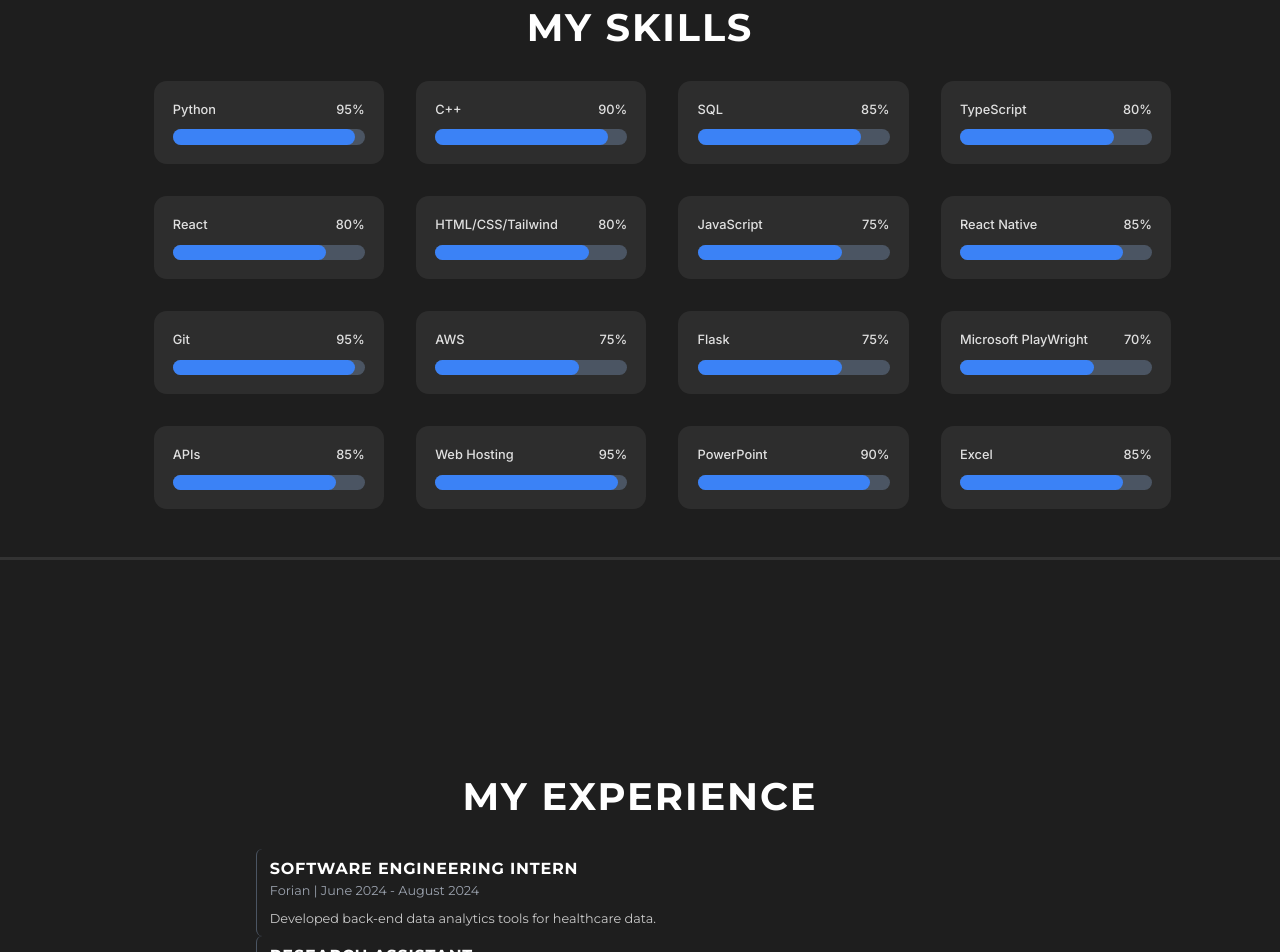
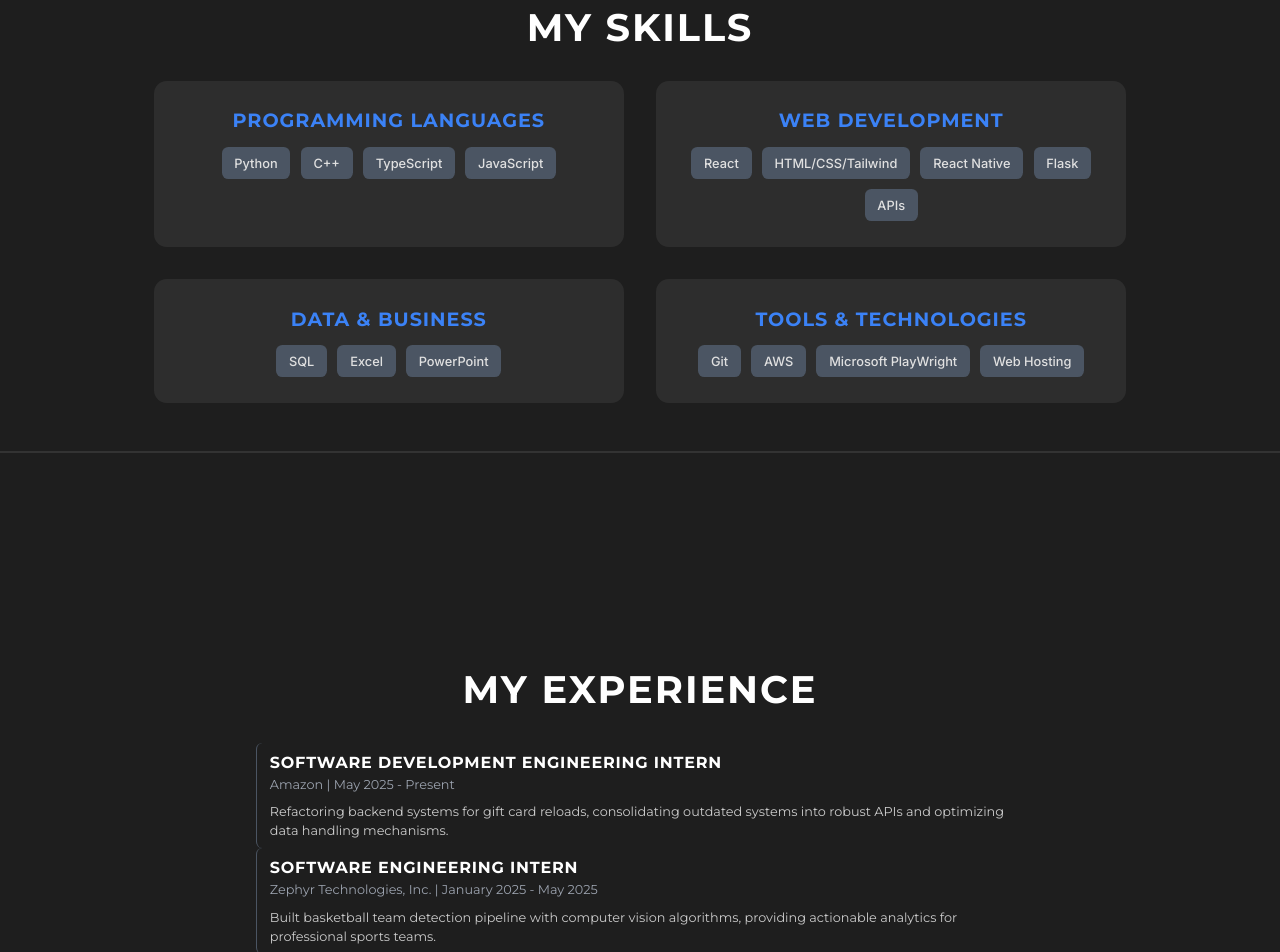
Before and after one commit to calebjlee/personal-website, a Next.js app: page / in a window 1280 px wide. Shown: the part 1980-2932 px from the top of the page. Built offline with nearby package versions, Linux system fonts and the light colour scheme.

Commit message:
updated website for 2025

```diff
--- a/src/app/page.tsx
+++ b/src/app/page.tsx
@@ -9,31 +9,43 @@ import { Code, Database, Bot, ChartCandlestick, HeartPulse, X, HandHelping } fro
 import ProjectCard from "../components/projectCard";
 
 export default function Home() {
-  const skills = [
-    { name: "Python", level: 95 },
-    { name: "C++", level: 90 },
-    { name: "SQL", level: 85 },
-    { name: "TypeScript", level: 80 },
-    { name: "React", level: 80 },
-    { name: "HTML/CSS/Tailwind", level: 80 },
-    { name: "JavaScript", level: 75 },
-    { name: "React Native", level: 85 },
-    { name: "Git", level: 95 },
-    { name: "AWS", level: 75 },
-    { name: "Flask", level: 75 },
-    { name: "Microsoft PlayWright", level: 70 },
-    { name: "APIs", level: 85 },
-    { name: "Web Hosting", level: 95 },
-    { name: "PowerPoint", level: 90 },
-    { name: "Excel", level: 85 },
+  const skillCategories = [
+    {
+      category: "Programming Languages",
+      skills: ["Python", "C++", "TypeScript", "JavaScript"]
+    },
+    {
+      category: "Web Development",
+      skills: ["React", "HTML/CSS/Tailwind", "React Native", "Flask", "APIs"]
+    },
+    {
+      category: "Data & Business",
+      skills: ["SQL", "Excel", "PowerPoint"]
+    },
+    {
+      category: "Tools & Technologies",
+      skills: ["Git", "AWS", "Microsoft PlayWright", "Web Hosting"]
+    }
   ];
 
   const experiences = [
     {
+      title: "Software Development Engineering Intern",
+      company: "Amazon",
+      date: "May 2025 - Present",
+      description: "Refactoring backend systems for gift card reloads, consolidating outdated systems into robust APIs and optimizing data handling mechanisms.",
+    },
+    {
+      title: "Software Engineering Intern",
+      company: "Zephyr Technologies, Inc.",
+      date: "January 2025 - May 2025",
+      description: "Built basketball team detection pipeline with computer vision algorithms, providing actionable analytics for professional sports teams.",
+    },
+    {
       title: "Software Engineering Intern",
       company: "Forian",
       date: "June 2024 - August 2024",
-      description: "Developed back-end data analytics tools for healthcare data.",
+      description: "Integrated Python algorithms to consolidate patient information and created automated software systems in Databricks SQL for medical claims processing.",
     },
     {
       title: "Research Assistant",
@@ -44,8 +56,8 @@ export default function Home() {
     {
       title: "Business Analyst",
       company: "MEG Consulting",
-      date: "January 2023 - Present",
-      description: "Working with Fortune 100 companies and local businesses on various projects.",
+      date: "February 2024 - Present",
+      description: "Conducted market research for Fortune 500 companies and local businesses, including international social media market analysis and market entry strategies.",
     },
     {
       title: "Software Analyst",
@@ -57,7 +69,7 @@ export default function Home() {
 
   const education = [
     {
-      degree: "B.S. in Data Science and Mathematics",
+      degree: "B.S.E in Data Science and Mathematics",
       school: "University of Michigan",
       description: "Relevant coursework: Machine Learning, Data Structures and Algorithms, Combinatorics & Graph Theory",
       clubs: "Clubs I'm a part of: MEG Consulting, Atlas Digital Consulting, Michigan Finance and Mathematics Society"
@@ -212,18 +224,16 @@ export default function Home() {
       {/* Skills Section */}
       <section className={styles.section}>
         <h2 className={styles.sectionTitle}>My Skills</h2>
-        <div className={styles.skillGrid}>
-          {skills.map((skill, index) => (
-            <div key={index} className={styles.skillCard}>
-              <div className={styles.skillHeader}>
-                <span className={styles.skillName}>{skill.name}</span>
-                <span className={styles.skillLevel}>{skill.level}%</span>
-              </div>
-              <div className={styles.skillBarBackground}>
-                <div
-                  className={styles.skillBar}
-                  style={{ width: `${skill.level}%` }}
-                ></div>
+        <div className={styles.skillCategoriesGrid}>
+          {skillCategories.map((category, index) => (
+            <div key={index} className={styles.skillCategory}>
+              <h3 className={styles.skillCategoryTitle}>{category.category}</h3>
+              <div className={styles.skillTags}>
+                {category.skills.map((skill, skillIndex) => (
+                  <span key={skillIndex} className={styles.skillTag}>
+                    {skill}
+                  </span>
+                ))}
               </div>
             </div>
           ))}
@@ -267,13 +277,13 @@ export default function Home() {
       <section className={styles.section}>
           <h2 className={styles.sectionTitle}>About Me</h2>
           <p className={styles.text}>
-            Hi! I&apos;m Caleb, a passionate Software Engineer from Irvine, California. I&apos;m currently studying Data Science and Mathematics at the University of Michigan.
-            Last summer I interned at Forian, a publicly-traded healthtech firm, where I helped create the back-end of data analytics tools on healthcare data.
+            Hi! I&apos;m Caleb, a Software Engineer from Irvine, California. I&apos;m studying Data Science and Mathematics at the University of Michigan with experience in algorithms, machine learning, and business consulting.
           </p>
           <p className={styles.text}>
-            On campus, I&apos;m also involved in a business consulting club and a tech consulting club, where I&apos;ve worked with large Fortune 100 companies like General Motors as well as smaller local companies like Sister Pie.
-            I&apos;m also a part of the Lab of Geometry at Michigan (Log(M)), where I conduct research on the large scale geometry of integers.
-            Outside of academics, I enjoy playing badminton and logical games like chess.
+            This summer, I&apos;ll be joining Amazon as a Software Development Engineering Intern. Previously, I worked at Forian consolidating patient databases and at Zephyr Technologies building computer vision algorithms for sports analytics.
+          </p>
+          <p className={styles.text}>
+            On campus, I&apos;m involved in MEG Consulting and Atlas Digital Consulting, working with Fortune 500 companies and local businesses. Outside of work, I enjoy chess, cryptocurrency trading, poker, badminton, and creating piano covers.
           </p>
         </section>
 
--- a/src/pages/consulting.tsx
+++ b/src/pages/consulting.tsx
@@ -4,6 +4,13 @@ import ProjectsPage from '../components/projectPage'; // Adjust the path if nece
 import '../app/globals.css';
 
 const projects = [
+  {
+    title: 'Zephyr Technologies',
+    description: 'Built basketball team detection pipeline with computer vision algorithms, providing actionable analytics for professional sports teams.',
+    icon: <Image src='/icons/zephyr-icon.png' alt="Zephyr Icon" width={24} height={24} />, // Use custom Zephyr icon
+    tags: ['Computer Vision', 'Sports Analytics', 'Machine Learning', 'Python', 'Team Detection'],
+    live: 'https://www.withzephyr.com',
+  },
   {
     title: 'General Motors',
     description: 'Conducted a market sizing and proof of value of international markets.',
--- a/styles/Home.module.css
+++ b/styles/Home.module.css
@@ -183,63 +183,54 @@
   margin-bottom: 2.5vh;
 }
 
-.skillGrid {
+.skillCategoriesGrid {
   display: grid;
-  grid-template-columns: repeat(4, 1fr);
+  grid-template-columns: repeat(2, 1fr);
   gap: 2.5vw;
-}
-
-@media (min-width: 1200px) {
-  .skillGrid {
-    grid-template-columns: repeat(4, 1fr);
-    justify-content: space-between;
-  }
-}
-
-.skillCard {
-  background-color: #2d2d2d;
-  padding: 1.5vw;
-  border-radius: 1vw;
-  transition: all 0.3s ease;
-  width: 18vw;
+  max-width: 80vw;
   margin: 0 auto;
 }
 
-.skillCard:hover {
-  box-shadow: 0 0 1.2vw rgba(59, 130, 246, 0.5);
-  transform: scale(1.05);
+.skillCategory {
+  background-color: #2d2d2d;
+  padding: 2vw;
+  border-radius: 1vw;
+  transition: all 0.3s ease;
 }
 
-.skillHeader {
-  display: flex;
-  justify-content: space-between;
-  align-items: center;
-  margin-bottom: 0.8vw;
-  white-space: nowrap;
+.skillCategory:hover {
+  box-shadow: 0 0 1.2vw rgba(59, 130, 246, 0.5);
+  transform: scale(1.02);
 }
 
-.skillName {
+.skillCategoryTitle {
+  font-size: 1.5vw;
+  font-weight: 600;
+  margin-bottom: 1.5vh;
+  color: #3b82f6;
+  text-align: center;
+}
+
+.skillTags {
+  display: flex;
+  flex-wrap: wrap;
+  gap: 0.8vw;
+  justify-content: center;
+}
+
+.skillTag {
+  background-color: #4b5563;
+  color: #e0e0e0;
+  padding: 0.5vw 1vw;
+  border-radius: 0.5vw;
   font-size: 1vw;
   font-weight: 500;
-  white-space: nowrap;
+  transition: all 0.3s ease;
 }
 
-.skillLevel {
-  font-size: 1vw;
-  font-weight: 500;
-  white-space: nowrap;
-}
-
-.skillBarBackground {
-  background-color: #4b5563;
-  border-radius: 9999px;
-  height: 1.2vw;
-}
-
-.skillBar {
+.skillTag:hover {
   background-color: #3b82f6;
-  height: 1.2vw;
-  border-radius: 9999px;
+  transform: scale(1.05);
 }
 
 .experienceList,
@@ -358,29 +349,32 @@
   }
 
   /* Skills section */
-  .skillGrid {
-    grid-template-columns: 1fr 1fr; /* 2 columns on mobile */
-    gap: 4vw; /* Adjust gap for mobile */
-    padding: 0 4vw; /* Add padding to the grid container to ensure space around cards */
+  .skillCategoriesGrid {
+    grid-template-columns: 1fr;
+    gap: 4vw;
+    max-width: 90vw;
   }
 
-  .skillCard {
-    width: 100%; /* Make cards take full width of the grid column */
-    padding: 4vw; /* Adjust padding for better content alignment */
-    box-sizing: border-box; /* Ensure padding is included within width */
+  .skillCategory {
+    padding: 4vw;
   }
 
-  /* To prevent overflow due to long text or content */
-  .skillCard:hover {
-    transform: none; /* Disable scaling on mobile to avoid overflow on hover */
+  .skillCategory:hover {
+    transform: none; /* Disable scaling on mobile to avoid overflow */
   }
 
-  .skillName {
-    font-size: 2vw;
+  .skillCategoryTitle {
+    font-size: 4vw;
+    margin-bottom: 3vh;
   }
 
-  .skillLevel {
-    font-size: 2vw;
+  .skillTags {
+    gap: 2vw;
+  }
+
+  .skillTag {
+    padding: 2vw 3vw;
+    font-size: 3vw;
   }
 
   /* Experience & education */
```
Also changed, not shown: public/icons/zephyr-icon.png (added).
